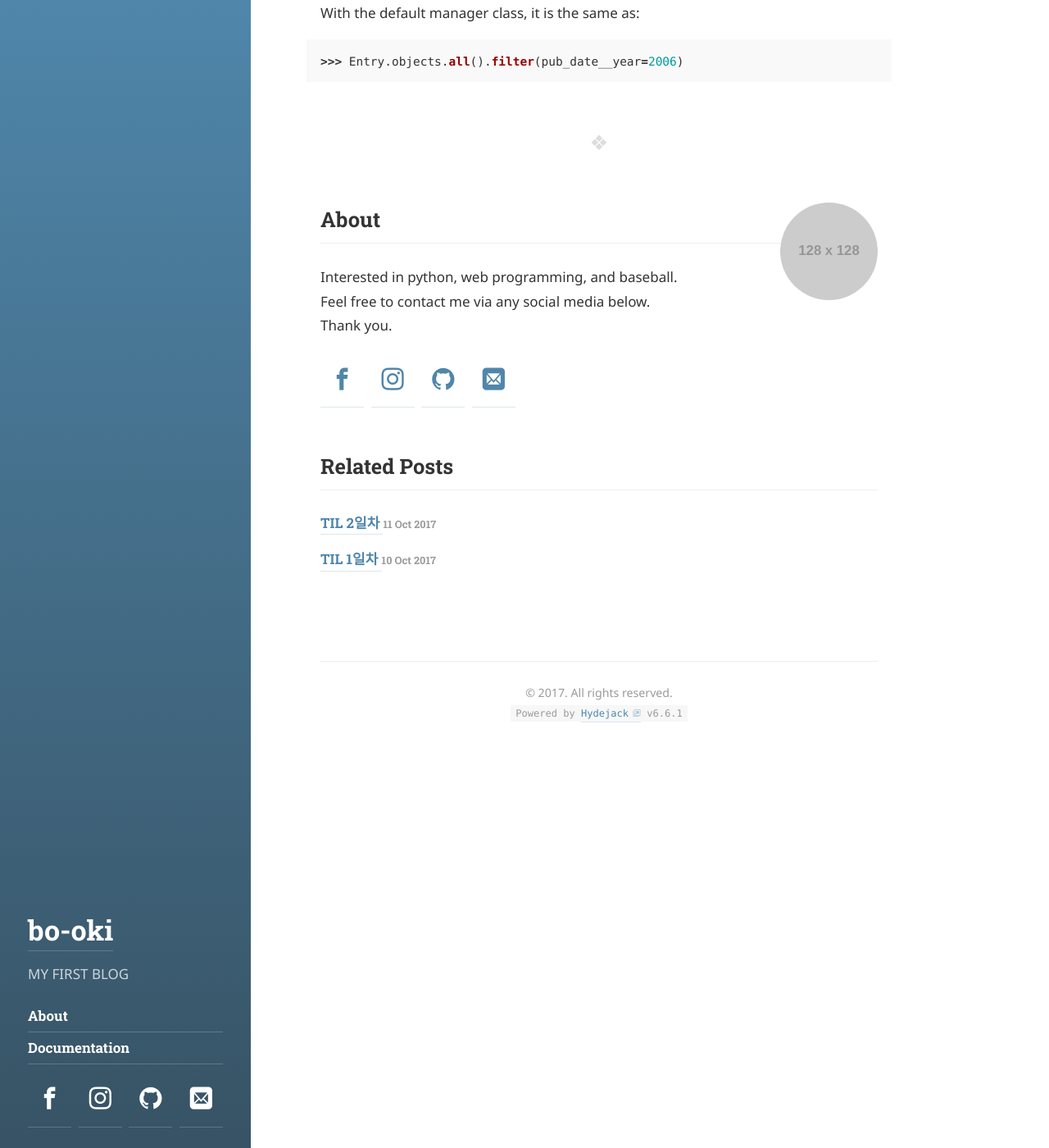
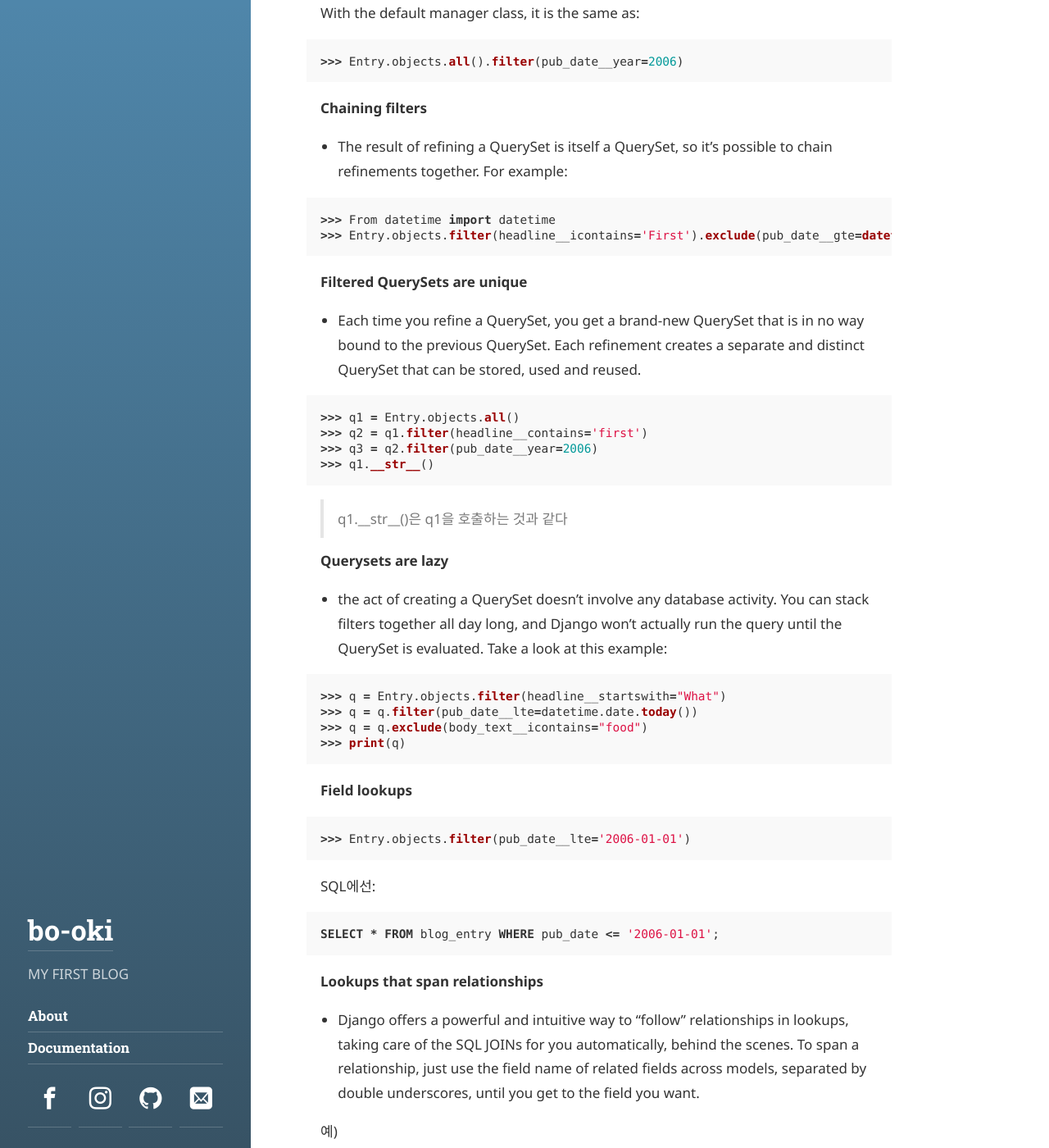
Before and after one commit to bookpark/bookpark.github.io, a Jekyll site: the page built from _posts/2017-10-12-til-003.md, in a window 1280 px wide and 1400 px high, scrolled down 2875 px. Shown: the whole window at 82% size. Built offline with Jekyll 4.4.1, drawn with Linux system fonts in a browser that asks for light colours; some web fonts are replaced; some of the changed text lies outside the part shown.

Commit message:
TIL 3일차 수정

````diff
--- a/_posts/2017-10-12-til-003.md
+++ b/_posts/2017-10-12-til-003.md
@@ -109,3 +109,84 @@ With the default manager class, it is the same as:
 ```python
 >>> Entry.objects.all().filter(pub_date__year=2006)
 ```
+
+**Chaining filters**
+
+* The result of refining a QuerySet is itself a QuerySet, so it’s possible to chain refinements together. For example:
+
+```python
+>>> From datetime import datetime
+>>> Entry.objects.filter(headline__icontains='First').exclude(pub_date__gte=datetime(2017, 5, 1))
+```
+
+**Filtered QuerySets are unique**
+
+* Each time you refine a QuerySet, you get a brand-new QuerySet that is in no way bound to the previous QuerySet. Each refinement creates a separate and distinct QuerySet that can be stored, used and reused.
+
+```python
+>>> q1 = Entry.objects.all()
+>>> q2 = q1.filter(headline__contains='first')
+>>> q3 = q2.filter(pub_date__year=2006)
+>>> q1.__str__()
+```
+
+> q1.\_\_str__()은 q1을 호출하는 것과 같다
+
+**Querysets are lazy**
+
+* the act of creating a QuerySet doesn’t involve any database activity. You can stack filters together all day long, and Django won’t actually run the query until the QuerySet is evaluated. Take a look at this example:
+
+```python
+>>> q = Entry.objects.filter(headline__startswith="What")
+>>> q = q.filter(pub_date__lte=datetime.date.today())
+>>> q = q.exclude(body_text__icontains="food")
+>>> print(q)
+```
+
+**Field lookups**
+
+```python
+>>> Entry.objects.filter(pub_date__lte='2006-01-01')
+```
+
+SQL에선:
+
+```sql
+SELECT * FROM blog_entry WHERE pub_date <= '2006-01-01';
+```
+
+**Lookups that span relationships**
+
+* Django offers a powerful and intuitive way to “follow” relationships in lookups, taking care of the SQL JOINs for you automatically, behind the scenes. To span a relationship, just use the field name of related fields across models, separated by double underscores, until you get to the field you want.
+
+예)
+
+```python
+>>> Blog.objects.filter(entry__headline__contains='Lennon')
+```
+
+> entry의 headline이 'Lennon'을 포함하는 Blog의 쿼리셋을 리턴
+
+* If you are filtering across multiple relationships and one of the intermediate models doesn’t have a value that meets the filter condition, Django will treat it as if there is an empty (all values are NULL), but valid, object there. All this means is that no error will be raised. For example, in this filter:
+
+
+**Spanning multi-valued relationships**
+
+*  To select all blogs that contain entries with both “Lennon” in the headline and that were published in 2008 (the same entry satisfying both conditions), we would write:
+
+_동시에 두가지 조건 다 만족하는 Blog 반환_
+
+```python
+Blog.objects.filter(entry__headline__contains='Lennon', entry__pub_date__year=2008)
+```
+
+To select all blogs that contain an entry with “Lennon” in the headline as well as an entry that was published in 2008, we would write:
+
+* 필터를 하고 쿼리셋 리턴, 다시 필터를 하고 쿼리셋에 추가
+* 필터 할 때마다 추가되는 값이 있으면 추가
+* 중복값이 생길수밖에 없음
+* 중복값을 제거하고 싶으면 `.distinct()` 추가
+
+```python
+Blog.objects.filter(entry__headline__contains='Lennon').filter(entry__pub_date__year=2008)
+```
````
